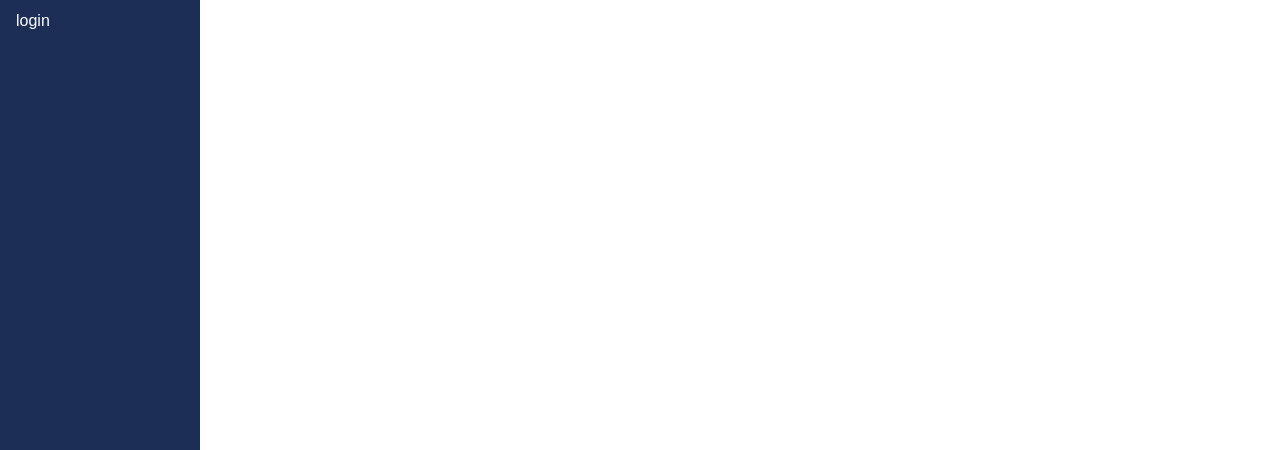
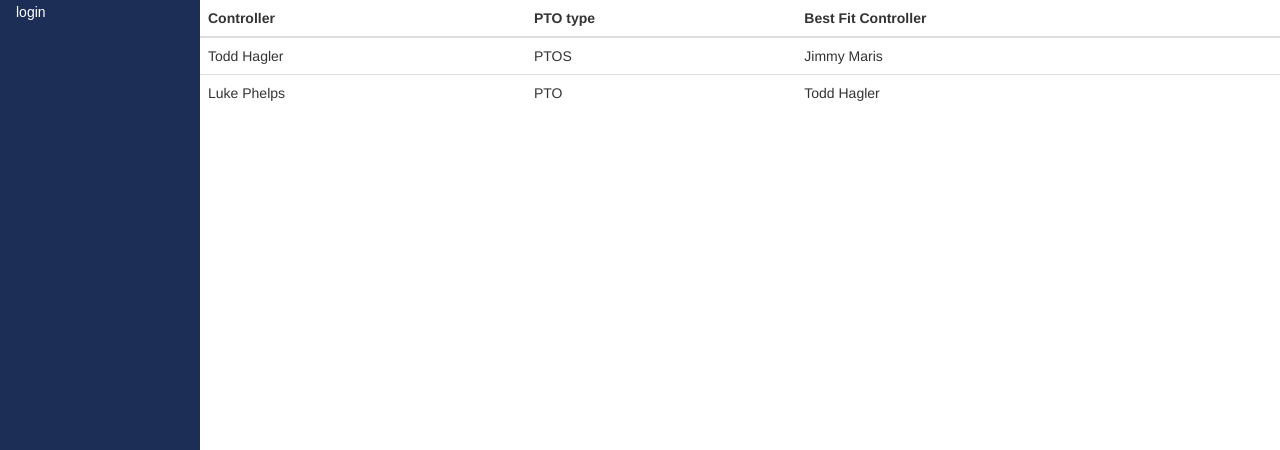
Before and after one commit to thagler1/django_schedule_app, a Django app: template schedule/shift_schedule/templates/shift_schedule/debug.html in a window 1280 px wide. Shown: the part 350-800 px from the top of the page. Run offline with Django 3.2, Linux system fonts and the light colour scheme; the template is opened without the code that fills it: most values are stand-ins (such as "Sample title", 1, 10 or a date in 2020); grey boxes marked "Sample" are stand-in pictures; some libraries are stand-ins or nearby versions.

Commit message:
fixed DND bug. added bootstrap. working on calendar

```diff
--- a/schedule/shift_schedule/static/shift_schedule/style.css
+++ b/schedule/shift_schedule/static/shift_schedule/style.css
@@ -338,20 +338,20 @@ body {
     background-color: #4CAF50;
 }
 /* Calendar style sheet */
-  table{
+  table.standard{
    border: 1px solid #999;
    border-collapse: collapse;
    border-color:black;
    font-family: Arial;
    }
-   th {
+   th.standard {
    border: 1px solid #999;
    font-color: black;
    font-size: 70%;
    font-family: Arial;
    text-transform: uppercase;
    }
-   td {
+   td.standard {
    border: 1px solid #999;
    height: 2.5em;
    width:5em;
--- a/schedule/shift_schedule/templates/shift_schedule/debug.html
+++ b/schedule/shift_schedule/templates/shift_schedule/debug.html
@@ -3,6 +3,14 @@
 {% load static %}
 {% csrf_token %}
 <link rel ="stylesheet" type="text/css" href="{% static 'shift_schedule/style.css' %}"/>
+<!-- Latest compiled and minified CSS -->
+<link rel="stylesheet" href="https://maxcdn.bootstrapcdn.com/bootstrap/3.3.7/css/bootstrap.min.css" integrity="sha384-BVYiiSIFeK1dGmJRAkycuHAHRg32OmUcww7on3RYdg4Va+PmSTsz/K68vbdEjh4u" crossorigin="anonymous">
+
+<!-- Optional theme -->
+<link rel="stylesheet" href="https://maxcdn.bootstrapcdn.com/bootstrap/3.3.7/css/bootstrap-theme.min.css" integrity="sha384-rHyoN1iRsVXV4nD0JutlnGaslCJuC7uwjduW9SVrLvRYooPp2bWYgmgJQIXwl/Sp" crossorigin="anonymous">
+
+<!-- Latest compiled and minified JavaScript -->
+<script src="https://maxcdn.bootstrapcdn.com/bootstrap/3.3.7/js/bootstrap.min.js" integrity="sha384-Tc5IQib027qvyjSMfHjOMaLkfuWVxZxUPnCJA7l2mCWNIpG9mGCD8wGNIcPD7Txa" crossorigin="anonymous"></script>
 <head>
     <meta charset="UTF-8">
     <title>Welcome, {{ user.first_name }} {{ user.last_name }}</title>
@@ -68,9 +76,32 @@
   <body>
     <div id="calendar_basic" style="width: 1000px; height: 350px;"></div>
 
-{% for item in pto_days %}
-{{item.day}}
-  {% endfor %}
+<div class="Table-responsive">
+    <table class="table">
+        <thead>
+        <tr>
+            <th>Controller</th>
+            <th>PTO type</th>
+            <th>Best Fit Controller</th>
+
+        </tr>
+        </thead>
+        <tbody>
+        <tr >
+            <td >Todd Hagler</td>
+            <td >PTOS</td>
+            <td >Jimmy Maris</td>
+        </tr>
+        <tr>
+            <td>Luke Phelps</td>
+            <td>PTO</td>
+            <td>Todd Hagler</td>
+        </tr>
+        </tbody>
+    </table>
+
+</div>
+
 
     </div>
 </body>
--- a/schedule/shift_schedule/templates/shift_schedule/full_console_table.html
+++ b/schedule/shift_schedule/templates/shift_schedule/full_console_table.html
@@ -4,8 +4,9 @@
     <meta charset="UTF-8">
 </head>
 <body>
+<div class="col span9">
 {% for console in consoles %}
-<table class="full_console_schedule">
+<table class="full_console_schedule table table-bordered">
   <thead>
     <tr  class="full_console_schedule th">
     <th class="full_console_schedule th">{{console}}</th>
@@ -43,5 +44,6 @@
   </tbody>
 </table>
 {% endfor %}
+</div>
 </body>
 </html>
--- a/schedule/shift_schedule/views.py
+++ b/schedule/shift_schedule/views.py
@@ -174,7 +174,12 @@ def controller_pto_form(request):
             post.date_requested=datetime.datetime.now()
             post.user = userprofile
             #post.coverage = userprofile
+
+            if post.type == 'DND':
+                post.supervisor_approval = True
+
             post.save()
+
             return HttpResponseRedirect('/shift_schedule/user')
     else:
         form = PTOForm()
```
Also changed, not shown: schedule/shift_schedule/signals.py (+15 -12 lines), schedule/shift_schedule/templates/shift_schedule/controller_pto_requests.html (+6 -4 lines), schedule/shift_schedule/templates/shift_schedule/user_page.html (+12 -1 lines).
